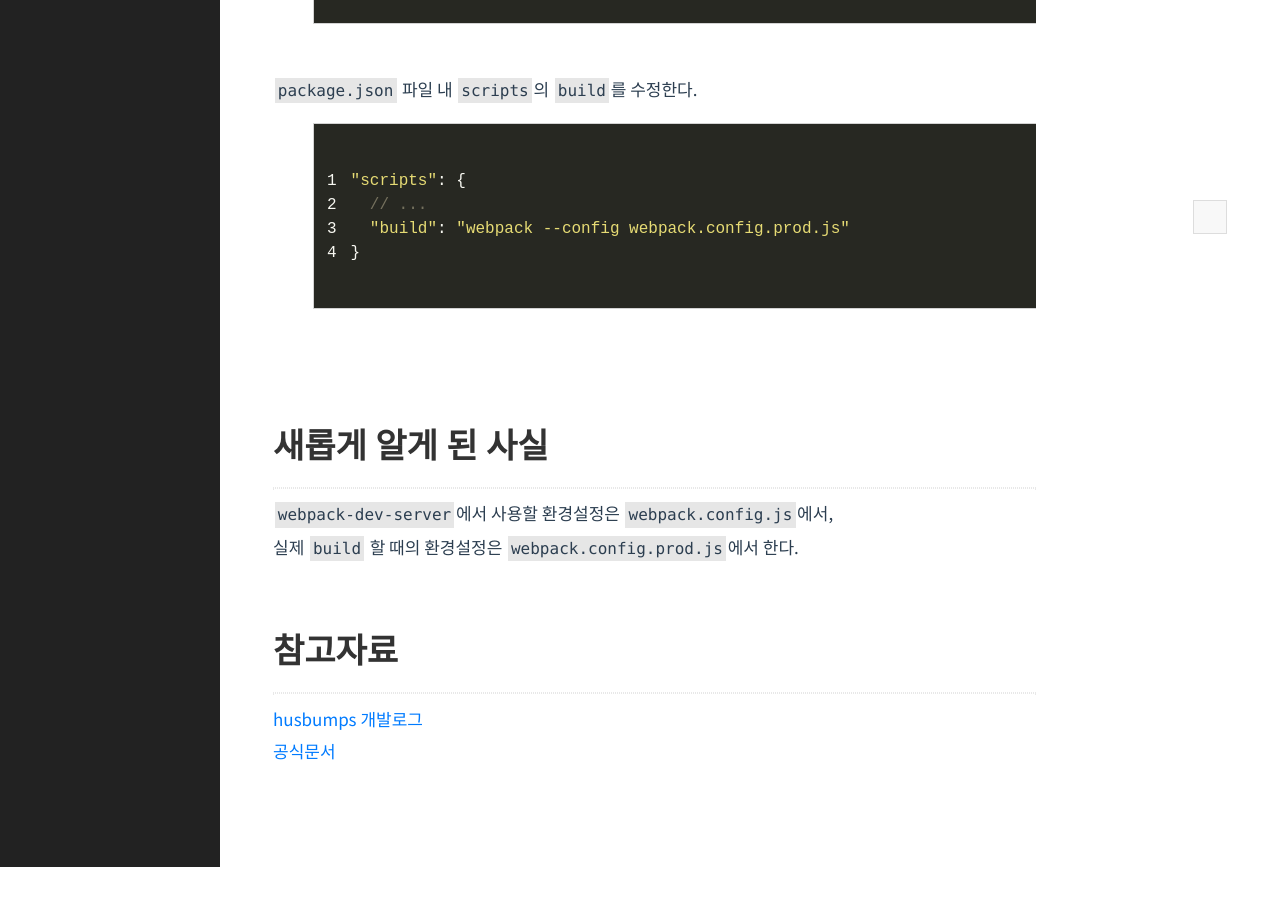
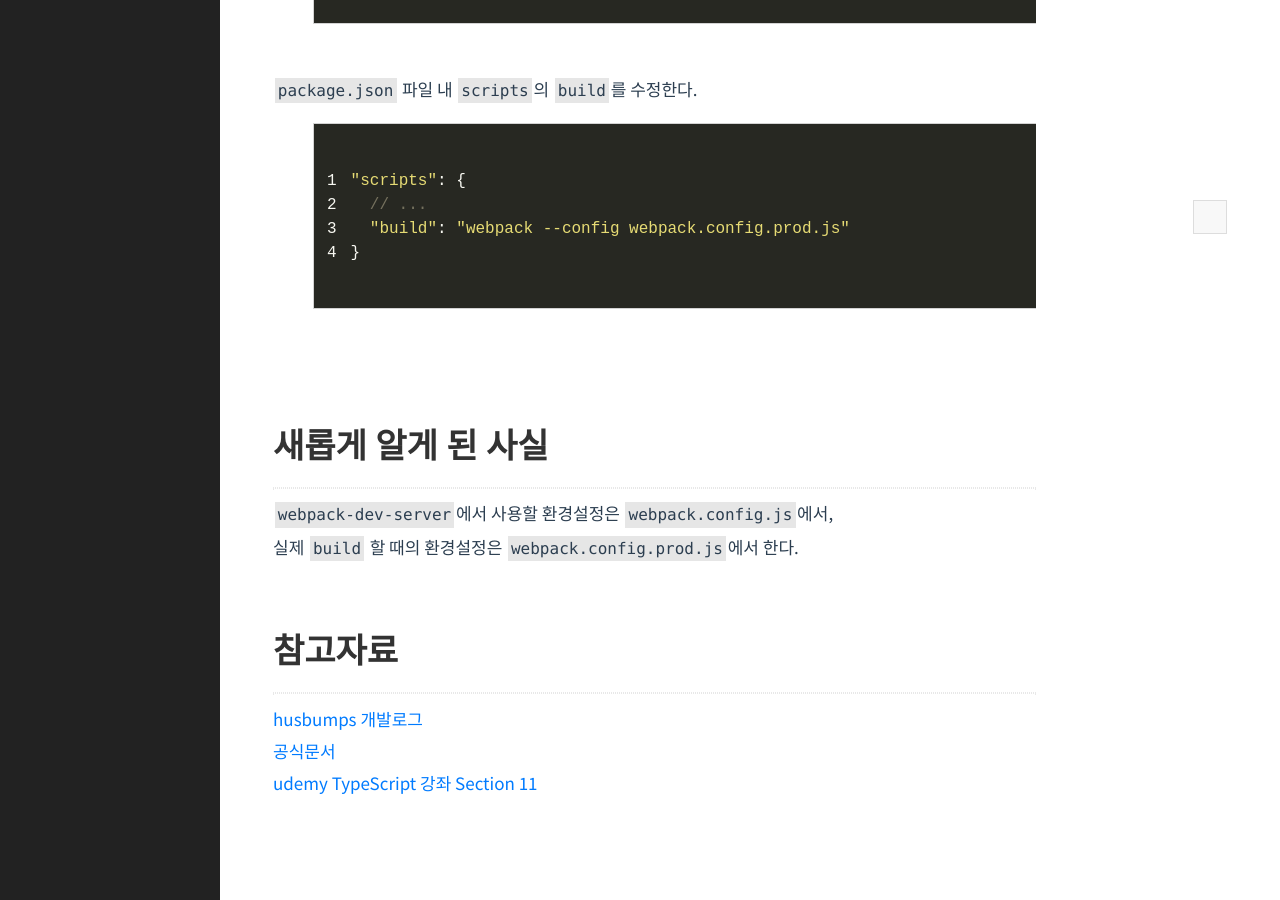
Before and after one commit to hajongon/hajongon.github.io, a Jekyll site: the page built from _posts/2023-03-29-webpack-ts.md, in a window 1280 px wide and 900 px high, scrolled down 10373 px. Built offline with Jekyll 4.4.1, drawn with Linux system fonts in a browser that asks for light colours; before the commit the page ends 11240 px from its top, so only the background shows below that.

Commit message:
post: webpack-ts 링크 수정

```diff
--- a/_posts/2023-03-29-webpack-ts.md
+++ b/_posts/2023-03-29-webpack-ts.md
@@ -424,4 +424,5 @@ module.exports = {
 # 참고자료
 ---
 [husbumps 개발로그](https://velog.io/@husbumps/TS-Boilerplate-1) <br>
-[공식문서](https://webpack.js.org/concepts/)
+[공식문서](https://webpack.js.org/concepts/)<br>
+[udemy TypeScript 강좌 Section 11](https://www.udemy.com/course/best-typescript-21/)
```
